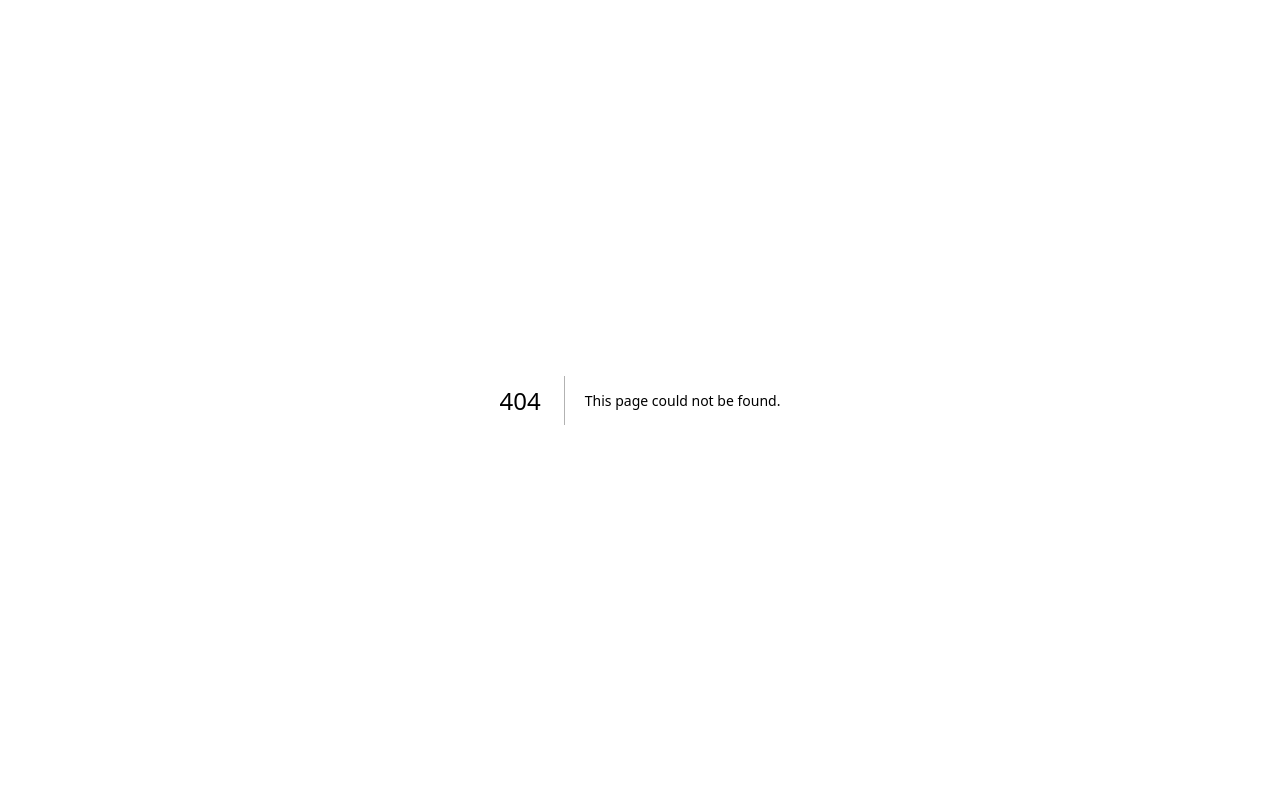
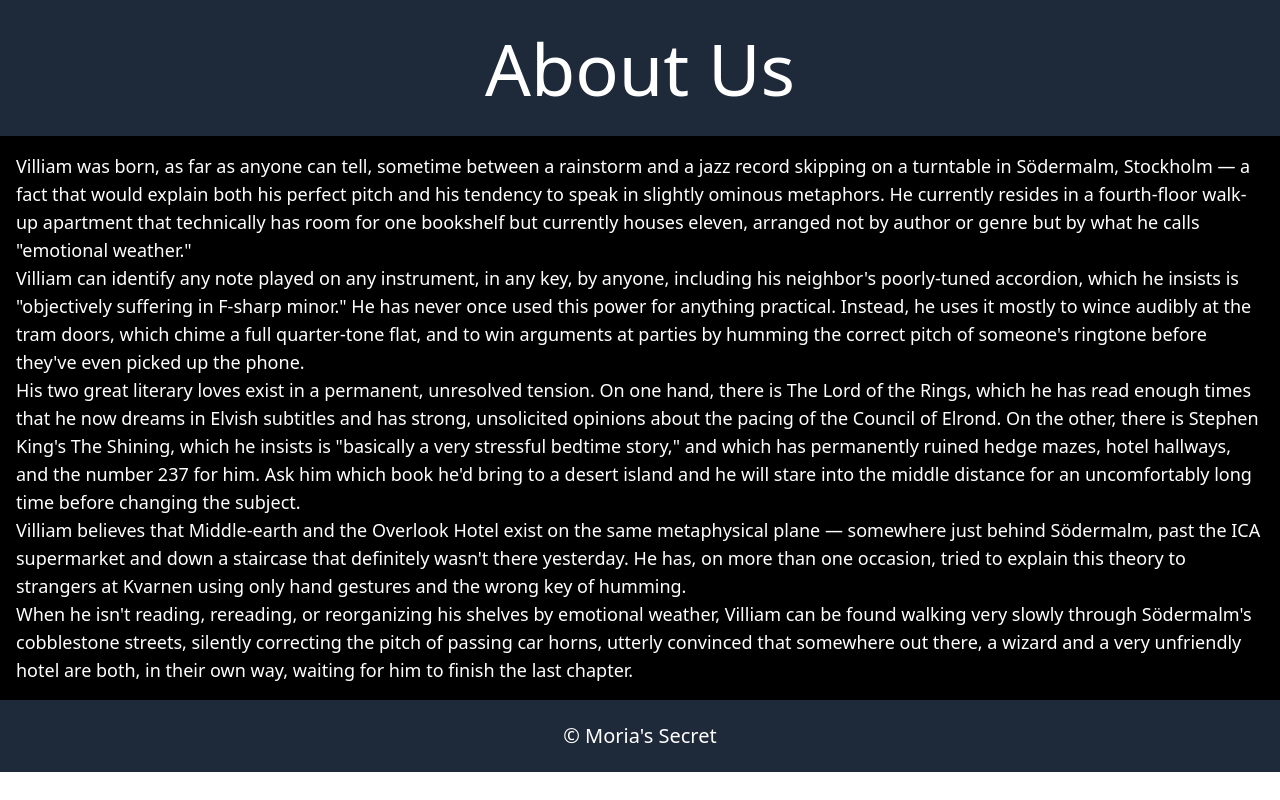
Before and after one commit to villiam-Agnas/test-shop, a Next.js app: page /about in a window 1280 px wide. Before the commit this address had no page. Built offline with nearby package versions, Linux system fonts and the light colour scheme.

Commit message:
added text about villiam- hoping its not too offensive

```diff
--- /dev/null
+++ b/app/about/page.tsx
@@ -0,0 +1,20 @@
+import { AboutHeader } from "../components/AboutHeader"
+import { Footer } from "../components/Footer"
+import Header from "../components/Header"
+
+export default function About() {
+  return (
+    <main className="w-full h-full">
+      <AboutHeader />
+      <div className="w-full h-full bg-black ">
+        <p className="text-white text-lg p-4">Villiam was born, as far as anyone can tell, sometime between a rainstorm and a jazz record skipping on a turntable in Södermalm, Stockholm — a fact that would explain both his perfect pitch and his tendency to speak in slightly ominous metaphors. He currently resides in a fourth-floor walk-up apartment that technically has room for one bookshelf but currently houses eleven, arranged not by author or genre but by what he calls "emotional weather."<br/>
+          Villiam can identify any note played on any instrument, in any key, by anyone, including his neighbor's poorly-tuned accordion, which he insists is "objectively suffering in F-sharp minor." He has never once used this power for anything practical. Instead, he uses it mostly to wince audibly at the tram doors, which chime a full quarter-tone flat, and to win arguments at parties by humming the correct pitch of someone's ringtone before they've even picked up the phone.<br/>
+          His two great literary loves exist in a permanent, unresolved tension. On one hand, there is The Lord of the Rings, which he has read enough times that he now dreams in Elvish subtitles and has strong, unsolicited opinions about the pacing of the Council of Elrond. On the other, there is Stephen King's The Shining, which he insists is "basically a very stressful bedtime story," and which has permanently ruined hedge mazes, hotel hallways, and the number 237 for him. Ask him which book he'd bring to a desert island and he will stare into the middle distance for an uncomfortably long time before changing the subject.<br/>
+          Villiam believes that Middle-earth and the Overlook Hotel exist on the same metaphysical plane — somewhere just behind Södermalm, past the ICA supermarket and down a staircase that definitely wasn't there yesterday. He has, on more than one occasion, tried to explain this theory to strangers at Kvarnen using only hand gestures and the wrong key of humming.<br/>
+          When he isn't reading, rereading, or reorganizing his shelves by emotional weather, Villiam can be found walking very slowly through Södermalm's cobblestone streets, silently correcting the pitch of passing car horns, utterly convinced that somewhere out there, a wizard and a very unfriendly hotel are both, in their own way, waiting for him to finish the last chapter.
+        </p>
+      </div>
+      <Footer />
+    </main>
+  )
+}
--- /dev/null
+++ b/app/components/AboutHeader/index.tsx
@@ -0,0 +1,7 @@
+export const AboutHeader = () => {
+  return (
+    <div className="text-center relative bg-gray-800 p-4">
+      <h1 className="text-white text-7xl p-4">About Us</h1>
+    </div>
+  )
+}
```
